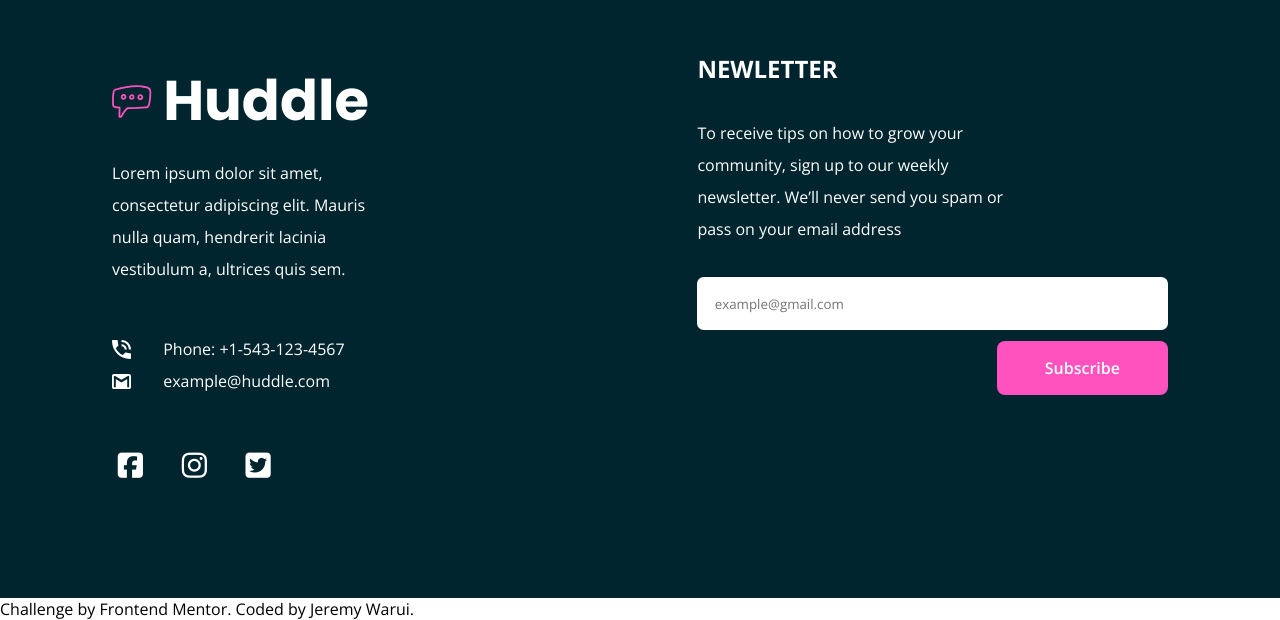
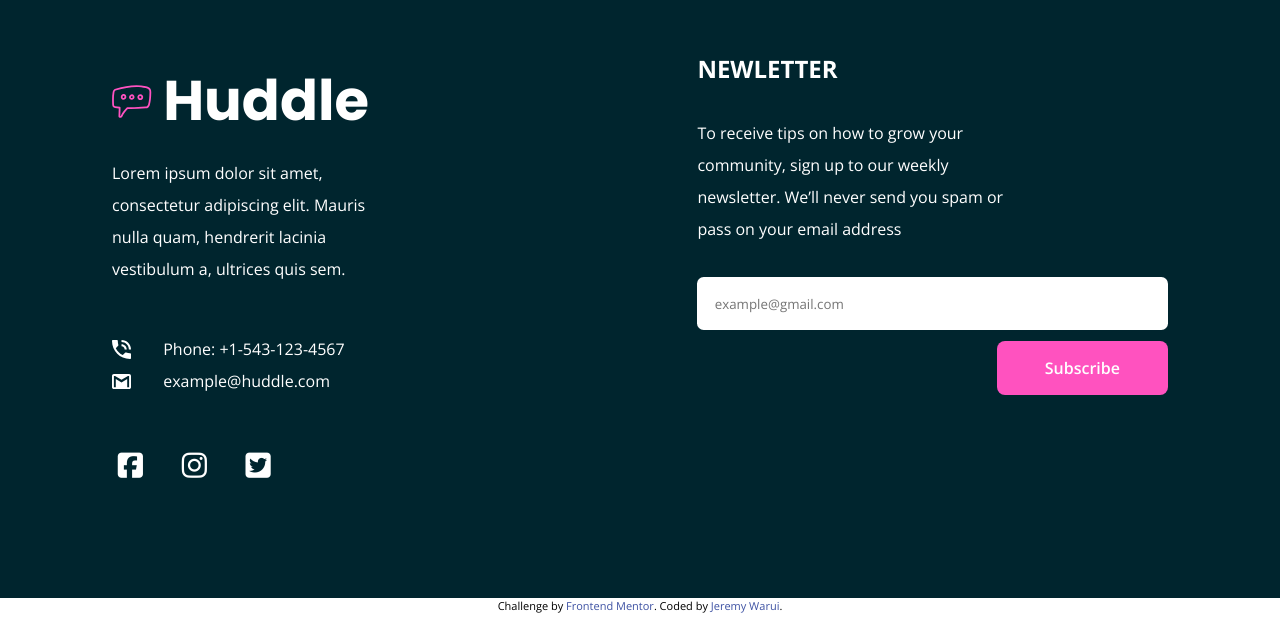
Before and after one commit to JeremyWarui/Huddle, a plain HTML site: page index.html in a window 1280 px wide. Shown: the part 5076-5696 px from the top of the page. Drawn offline with nearby package versions, Linux system fonts and the light colour scheme.

Commit message:
second commit

```diff
--- a/style.css
+++ b/style.css
@@ -91,12 +91,12 @@
   font-style: normal;
   align-items: center;
 }
-footer .attribution {
+div .attribution {
   font-size: 11px;
   text-align: center;
 }
 
-footer .attribution a {
+div .attribution a {
   color: hsl(228, 45%, 44%);
 }
 
```
